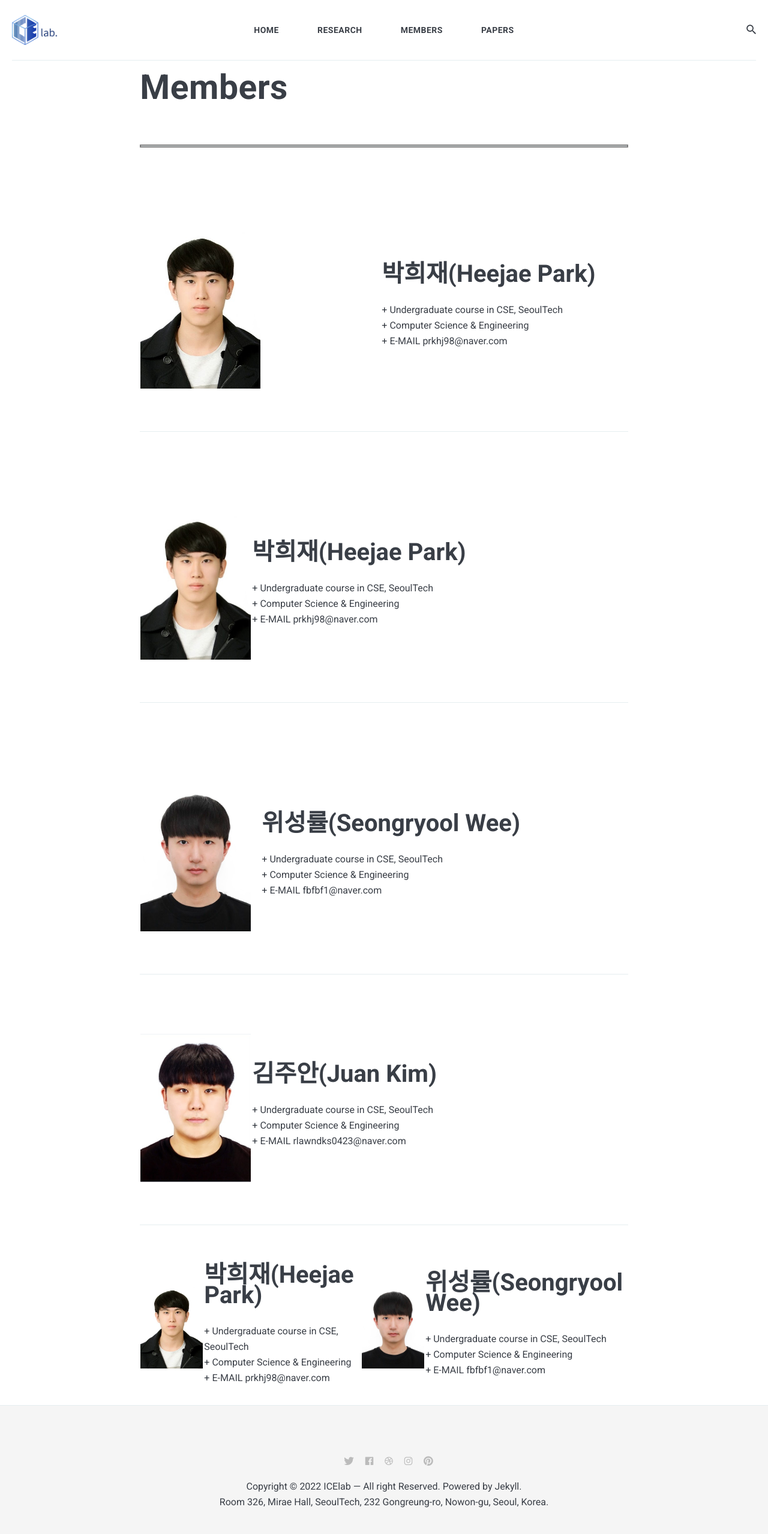
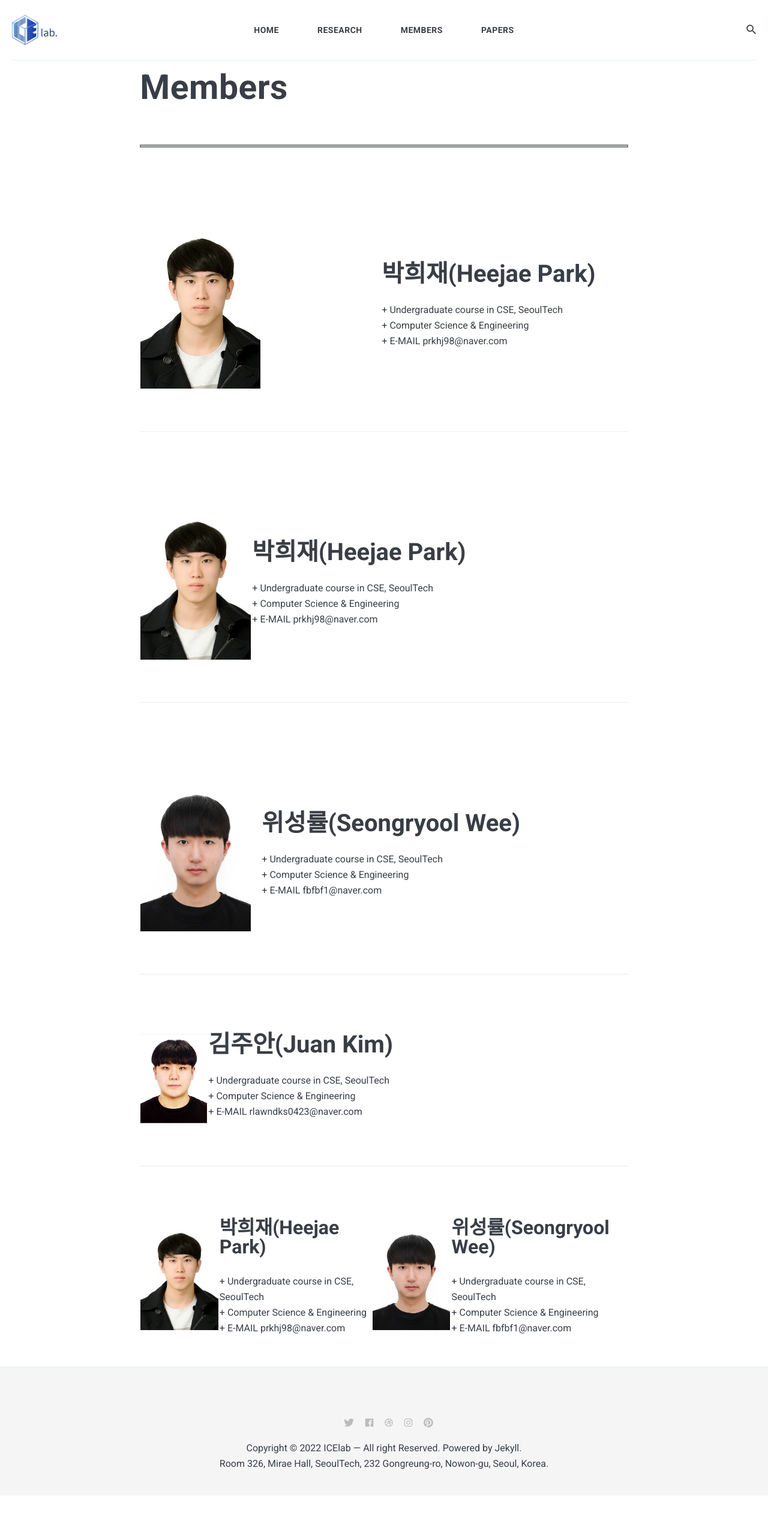
Before and after one commit to icelab-2020/HeeJaeMon123.github.io, a Jekyll site: the page built from _pages/01_members.md, in a window 1280 px wide. Shown: the whole page at 60% size. Built offline with Jekyll 4.4.1, drawn with Linux system fonts in a browser that asks for light colours; nearby versions of some CDN libraries; after the commit the page ends 2494 px from its top, so only the background shows below that.

Commit message:
Update 01_members.md

```diff
--- a/_pages/01_members.md
+++ b/_pages/01_members.md
@@ -27,10 +27,10 @@
 
 |    |    |
 |:---|:---|
-| ![iot]({{site.baseurl}}/images/jk.jpg){: width="184"; height="248"} | <b><span style="font-size:250%">김주안(Juan Kim)</span></b><br><br> + Undergraduate course in CSE, SeoulTech   <br> + Computer Science & Engineering  <br> + E-MAIL   rlawndks0423@naver.com |
+| ![iot]({{site.baseurl}}/images/jk.jpg){: width="111"; height15048"} | <b><span style="font-size:250%">김주안(Juan Kim)</span></b><br><br> + Undergraduate course in CSE, SeoulTech   <br> + Computer Science & Engineering  <br> + E-MAIL   rlawndks0423@naver.com |
 
 ---------------------
 
 |    |   |    |    |
 |:---|:---|:---|:---|
-| ![iot]({{site.baseurl}}/images/hj.jpg){: width="184" height="248"} | <b><span style="font-size:250%">박희재(Heejae Park)</span></b><br><br> + Undergraduate course in CSE, SeoulTech   <br> + Computer Science & Engineering  <br> + E-MAIL   prkhj98@naver.com | ![iot]({{site.baseurl}}/images/sw.jpg){: width="184"; height="248"} | <b><span style="font-size:250%">위성률(Seongryool Wee)</span></b><br><br> + Undergraduate course in CSE, SeoulTech   <br> + Computer Science & Engineering  <br> + E-MAIL   fbfbf1@naver.com |
+| ![iot]({{site.baseurl}}/images/hj.jpg){: width="184" height="248"} | <b><span style="font-size:200%">박희재(Heejae Park)</span></b><br><br> + Undergraduate course in CSE, SeoulTech   <br> + Computer Science & Engineering  <br> + E-MAIL   prkhj98@naver.com | ![iot]({{site.baseurl}}/images/sw.jpg){: width="184"; height="248"} | <b><span style="font-size:200%">위성률(Seongryool Wee)</span></b><br><br> + Undergraduate course in CSE, SeoulTech   <br> + Computer Science & Engineering  <br> + E-MAIL   fbfbf1@naver.com |
```
